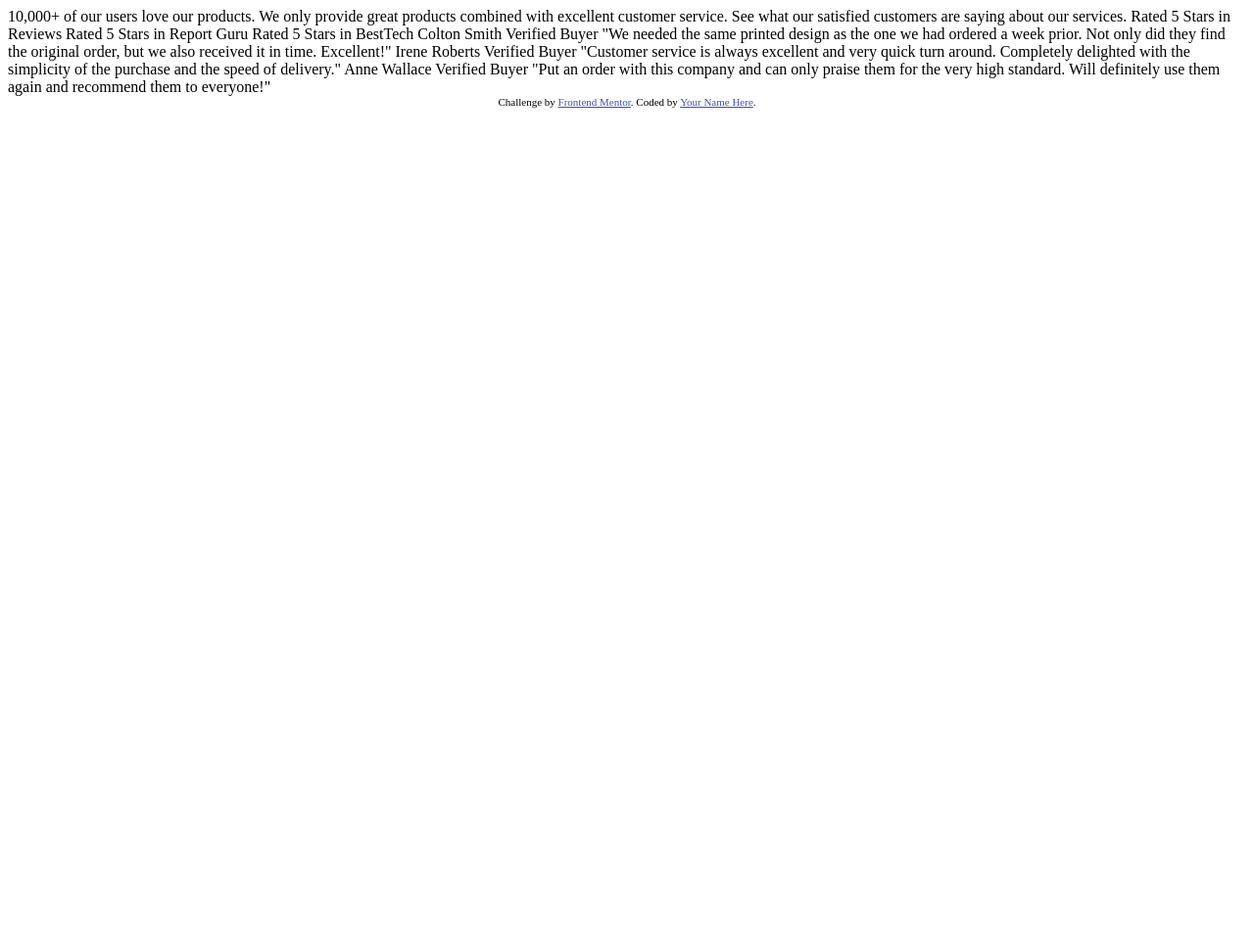
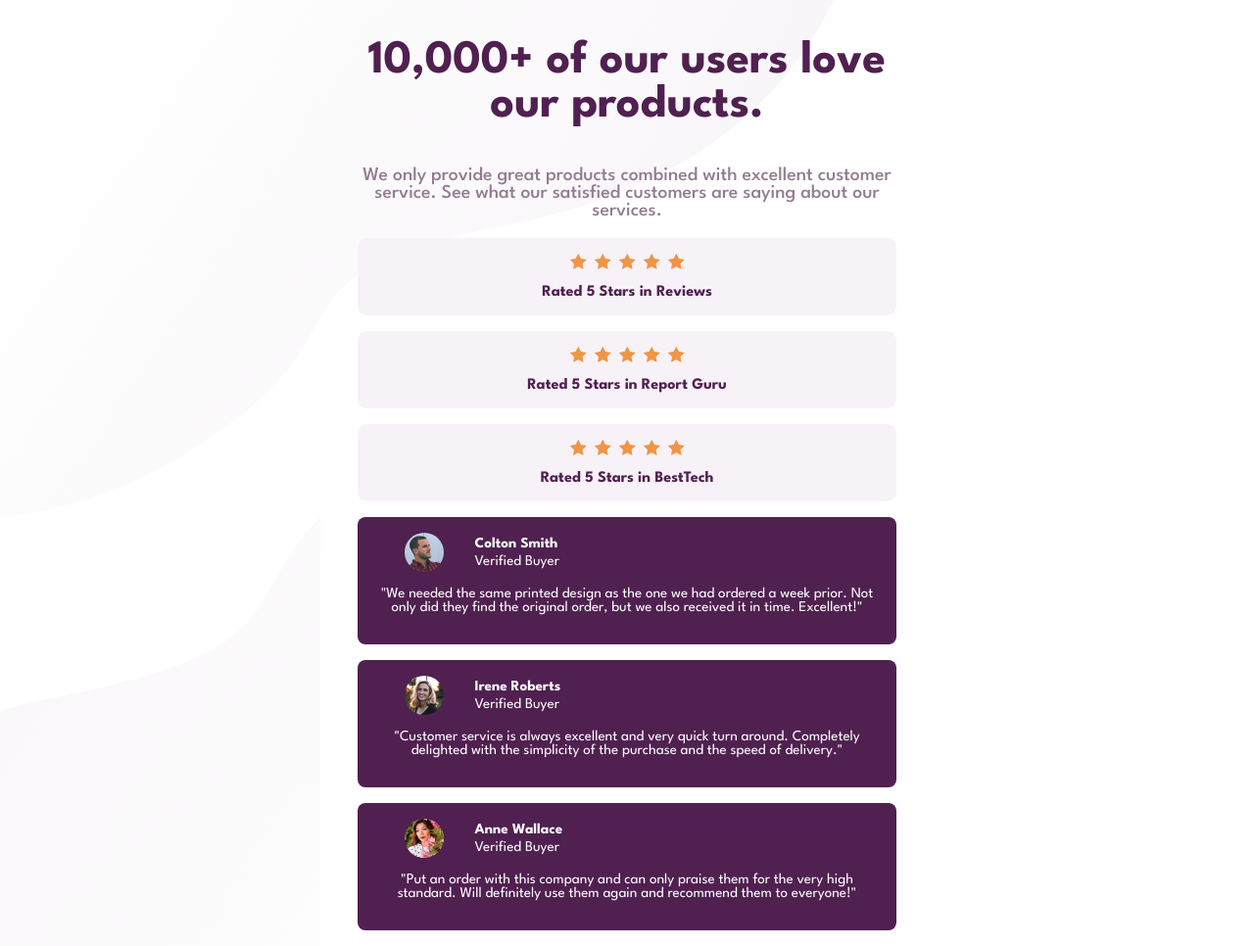
Before and after one commit to gmenesesdev/social-proof-section-frontmentor.io, a plain HTML site: page index.html in a window 1280 px wide. Shown: the whole page at 98% size. Before the commit the page ends 800 px from the top, so only its background shows below. Drawn offline with Linux system fonts and the light colour scheme.

Commit message:
Se realizan modificaciones al archivo css e index.html, se agregan clases respectivas para que los reviews funcionen correctamente con grid. Falta agregar cambios a esta sección y detalles menores, para luego proceder con el formato desktop

```diff
--- a/index.html
+++ b/index.html
@@ -12,50 +12,95 @@
       href="./images/favicon-32x32.png"
     />
 
+    <link rel="stylesheet" href="style.css" />
     <title>Frontend Mentor | Social proof section</title>
-
-    <!-- Feel free to remove these styles or customise in your own stylesheet 👍 -->
-    <style>
-      .attribution {
-        font-size: 11px;
-        text-align: center;
-      }
-      .attribution a {
-        color: hsl(228, 45%, 44%);
-      }
-    </style>
   </head>
   <body>
-    10,000+ of our users love our products.
-
-    We only provide great products combined with excellent customer service.
-    See what our satisfied customers are saying about our services.
-
-    Rated 5 Stars in Reviews
-    Rated 5 Stars in Report Guru
-    Rated 5 Stars in BestTech
-
-    Colton Smith
-    Verified Buyer
-    "We needed the same printed design as the one we had ordered a week prior.
-    Not only did they find the original order, but we also received it in time.
-    Excellent!"
-
-    Irene Roberts
-    Verified Buyer
-    "Customer service is always excellent and very quick turn around. Completely
-    delighted with the simplicity of the purchase and the speed of delivery."
-
-    Anne Wallace
-    Verified Buyer
-    "Put an order with this company and can only praise them for the very high
-    standard. Will definitely use them again and recommend them to everyone!"
-
-    <div class="attribution">
-      Challenge by
-      <a href="https://www.frontendmentor.io?ref=challenge" target="_blank"
-        >Frontend Mentor</a
-      >. Coded by <a href="#">Your Name Here</a>.
-    </div>
+    <main>
+      <section class="section-1">
+        <div class="container-section-1">
+          <div class="title">
+            <h1>10,000+ of our users love our products.</h1>
+            <p class="description">
+              We only provide great products combined with excellent customer
+              service. See what our satisfied customers are saying about our
+              services.
+            </p>
+          </div>
+          <div class="stars-by">
+            <div class="stars">
+              <div class="stars-align">
+                <img src="images/icon-star.svg" alt="" />
+                <img src="images/icon-star.svg" alt="" />
+                <img src="images/icon-star.svg" alt="" />
+                <img src="images/icon-star.svg" alt="" />
+                <img src="images/icon-star.svg" alt="" />
+              </div>
+              <p>Rated 5 Stars in Reviews</p>
+            </div>
+            <div class="stars">
+              <div class="stars-align">
+                <img src="images/icon-star.svg" alt="" />
+                <img src="images/icon-star.svg" alt="" />
+                <img src="images/icon-star.svg" alt="" />
+                <img src="images/icon-star.svg" alt="" />
+                <img src="images/icon-star.svg" alt="" />
+              </div>
+              <p>Rated 5 Stars in Report Guru</p>
+            </div>
+            <div class="stars">
+              <div class="stars-align">
+                <img src="images/icon-star.svg" alt="" />
+                <img src="images/icon-star.svg" alt="" />
+                <img src="images/icon-star.svg" alt="" />
+                <img src="images/icon-star.svg" alt="" />
+                <img src="images/icon-star.svg" alt="" />
+              </div>
+              <p>Rated 5 Stars in BestTech</p>
+            </div>
+          </div>
+        </div>
+      </section>
+      <section class="section-2">
+        <div class="container-section-2">
+          <div class="review">
+            <div class="review-title">
+              <img class="review-title-img" src="images/image-colton.jpg" alt="" />
+              <p class="review-title-name">Colton Smith</p>
+              <p class="review-title-buyer">Verified Buyer</p>
+            </div>
+            <p>
+              "We needed the same printed design as the one we had ordered a
+              week prior. Not only did they find the original order, but we also
+              received it in time. Excellent!"
+            </p>
+          </div>
+          <div class="review">
+            <div class="review-title">
+              <img class="review-title-img" src="images/image-irene.jpg" alt="" />
+              <p class="review-title-name">Irene Roberts</p>
+              <p class="review-title-buyer">Verified Buyer</p>
+            </div>
+            <p>
+              "Customer service is always excellent and very quick turn around.
+              Completely delighted with the simplicity of the purchase and the
+              speed of delivery."
+            </p>
+          </div>
+          <div class="review">
+            <div class="review-title">
+              <img class="review-title-img" src="images/image-anne.jpg" alt="" />
+              <p class="review-title-name">Anne Wallace</p>
+              <p class="review-title-buyer">Verified Buyer</p>
+            </div>
+            <p>
+              "Put an order with this company and can only praise them for the
+              very high standard. Will definitely use them again and recommend
+              them to everyone!"
+            </p>
+          </div>
+        </div>
+      </section>
+    </main>
   </body>
 </html>
--- /dev/null
+++ b/style.css
@@ -0,0 +1,155 @@
+@import url("https://fonts.googleapis.com/css2?family=League+Spartan:wght@400;500;700&display=swap");
+
+:root {
+  /* ### Primary */
+  --very-dark-magenta: hsl(300, 43%, 22%);
+  --softpink: hsl(333, 80%, 67%);
+
+  /* ### Neutral */
+
+  --dark-grayish-magenta: hsl(303, 10%, 53%);
+  --light-grayish-magenta: hsl(300, 24%, 96%);
+  --white: hsl(0, 0%, 100%);
+}
+
+html {
+  box-sizing: border-box;
+}
+*,
+*:before,
+*:after {
+  box-sizing: inherit;
+}
+
+/* Mobile First */
+
+body {
+  font-family: "League Spartan", sans-serif;
+  font-size: 15px;
+  margin: 0 auto;
+  height: 100%;
+  width: auto;
+}
+
+.section-1 {
+  display: flex;
+  flex-direction: column;
+  justify-content: center;
+  align-items: center;
+  text-align: center;
+  background-image: url("images/bg-pattern-top-mobile.svg");
+  background-repeat: no-repeat;
+  background-size: contain;
+}
+
+.container-section-1,
+.container-section-2 {
+  max-width: 550px;
+  margin: auto;
+}
+
+h1 {
+  font-size: 3rem;
+  color: var(--very-dark-magenta);
+}
+
+.description {
+  color: var(--dark-grayish-magenta);
+  font-size: 1.23rem;
+  font-weight: 500;
+  text-align: center;
+}
+
+.stars {
+  font-size: 1.2rem;
+  font-weight: 700;
+  color: var(--very-dark-magenta);
+  background-color: var(--light-grayish-magenta);
+  border-radius: 0.6rem;
+  margin: 1rem auto;
+}
+
+.stars > img {
+  width: 15px;
+  height: 15px;
+}
+
+.stars > p {
+  margin: 1rem auto auto auto;
+  padding-bottom: 1rem;
+  font-size: 1rem;
+}
+
+.stars-align {
+  display: flex;
+  flex-direction: row;
+  justify-content: center;
+  align-items: center;
+  column-gap: 0.5rem;
+  padding-top: 1rem;
+}
+
+.section-2 {
+  display: flex;
+  flex-direction: column;
+  text-align: center;
+  justify-content: center;
+  align-items: center;
+  background-image: url("images/bg-pattern-bottom-mobile.svg");
+  background-repeat: no-repeat;
+  background-size: contain;
+}
+
+.review {
+  background-color: var(--very-dark-magenta);
+  color: var(--white);
+  padding: 1rem;
+  margin-bottom: 1rem;
+  border-radius: 0.5rem;
+}
+
+.review-description {
+  text-align: left;
+  margin: 1rem;
+
+}
+
+.review-title-img {
+  grid-area: imagen;
+  justify-self: center;
+}
+
+.review-title-name, .review-title-buyer {
+  justify-self: start;
+  margin: 2px 0 2px 0;
+}
+.review-title-name {
+  grid-area: name;
+  align-self: end;
+  font-weight: 700;
+}
+
+.review-title-buyer {
+  grid-area: buyer;
+  align-self: start;
+}
+
+.review-title {
+  display: grid;
+  grid-template-columns: 1fr 4fr;
+  grid-template-rows: auto;
+  grid-template-areas:
+    "imagen name"
+    "imagen buyer";
+}
+
+.review-title > img {
+  width: 40px;
+  height: 40px;
+  border-radius: 50%;
+}
+
+/* Desktop */
+
+@media (min-width: 600px) {
+}
```
